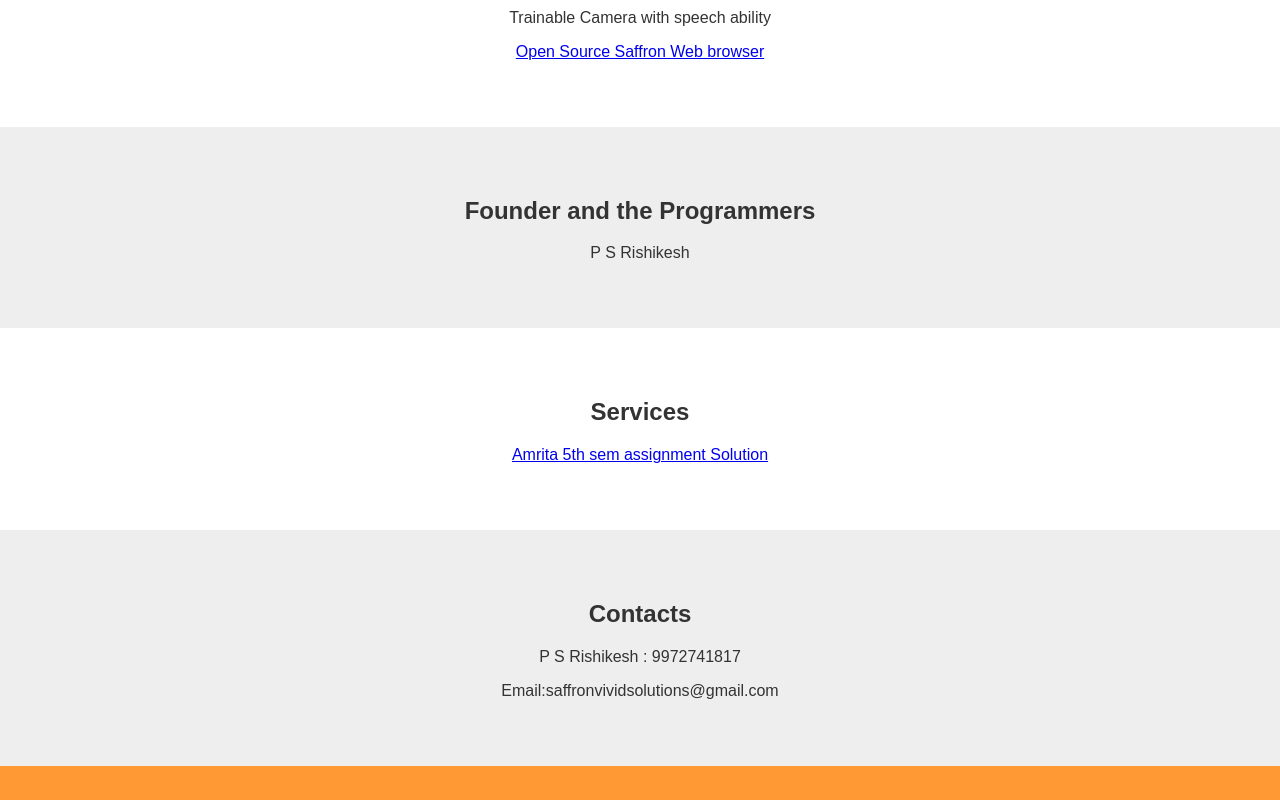
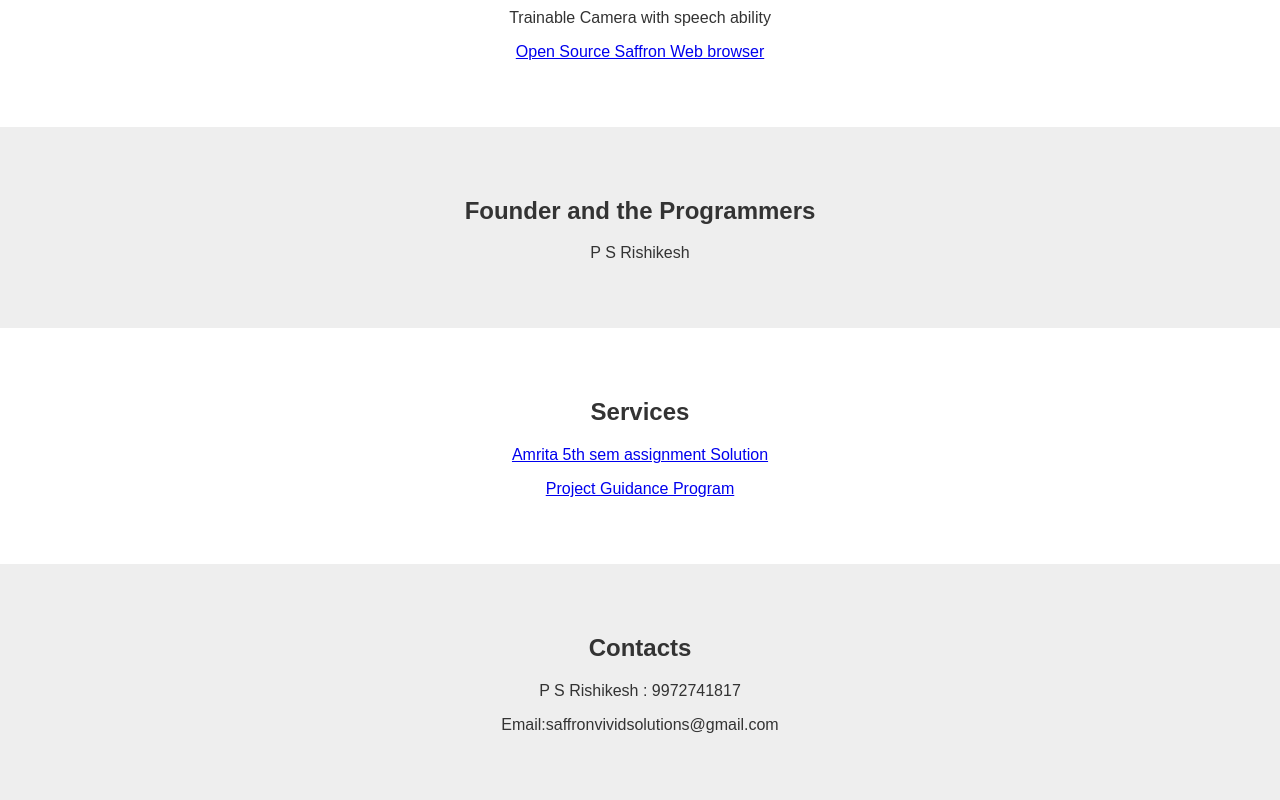
Before and after one commit to rishikeshgithu/Saffron_vivid_Solutions, a plain HTML site: page index.html in a window 1280 px wide. Shown: the part 968-1768 px from the top of the page. Before the commit the page ends 1734 px from the top, so only its background shows below. Drawn offline with Linux system fonts and the light colour scheme.

Commit message:
Update index.html

```diff
--- a/index.html
+++ b/index.html
@@ -67,6 +67,7 @@
     <div class="section" style="background-color: #fff;"> <!-- Services Section -->
         <h2>Services</h2>
         <p><a href="https://github.com/rishikeshgithu/Assignment-generator" target="_blank">Amrita 5th sem assignment Solution</a></p>
+        <p><a href="https://rishikeshgithu.github.io/For_Students_Saffron_vivd_solutions/" target="_blank">Project Guidance Program</a></p>
     </div>
     <div class="section" style="background-color: #eee;"> <!-- Team Section -->
         <h2>Contacts</h2>
```
